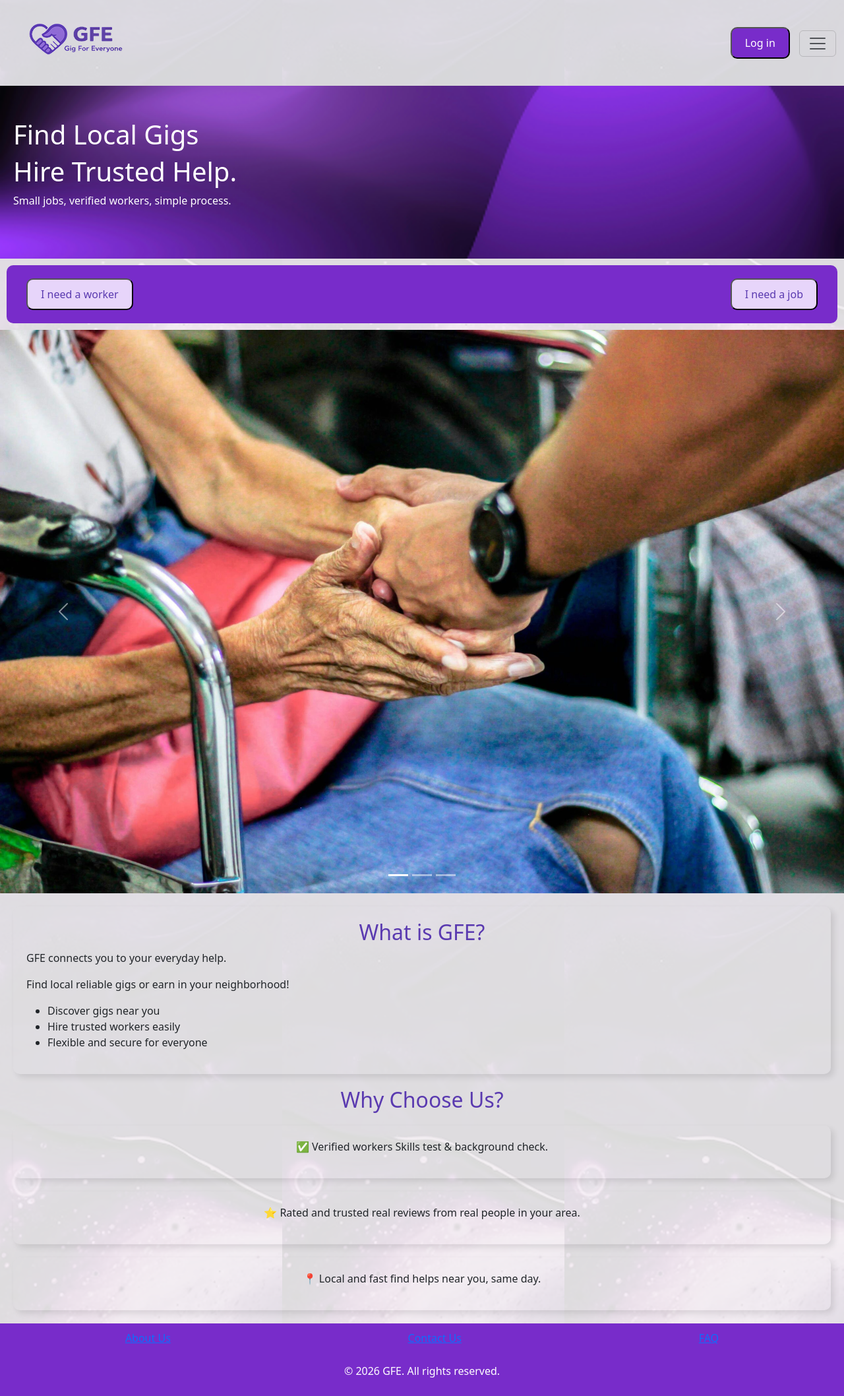
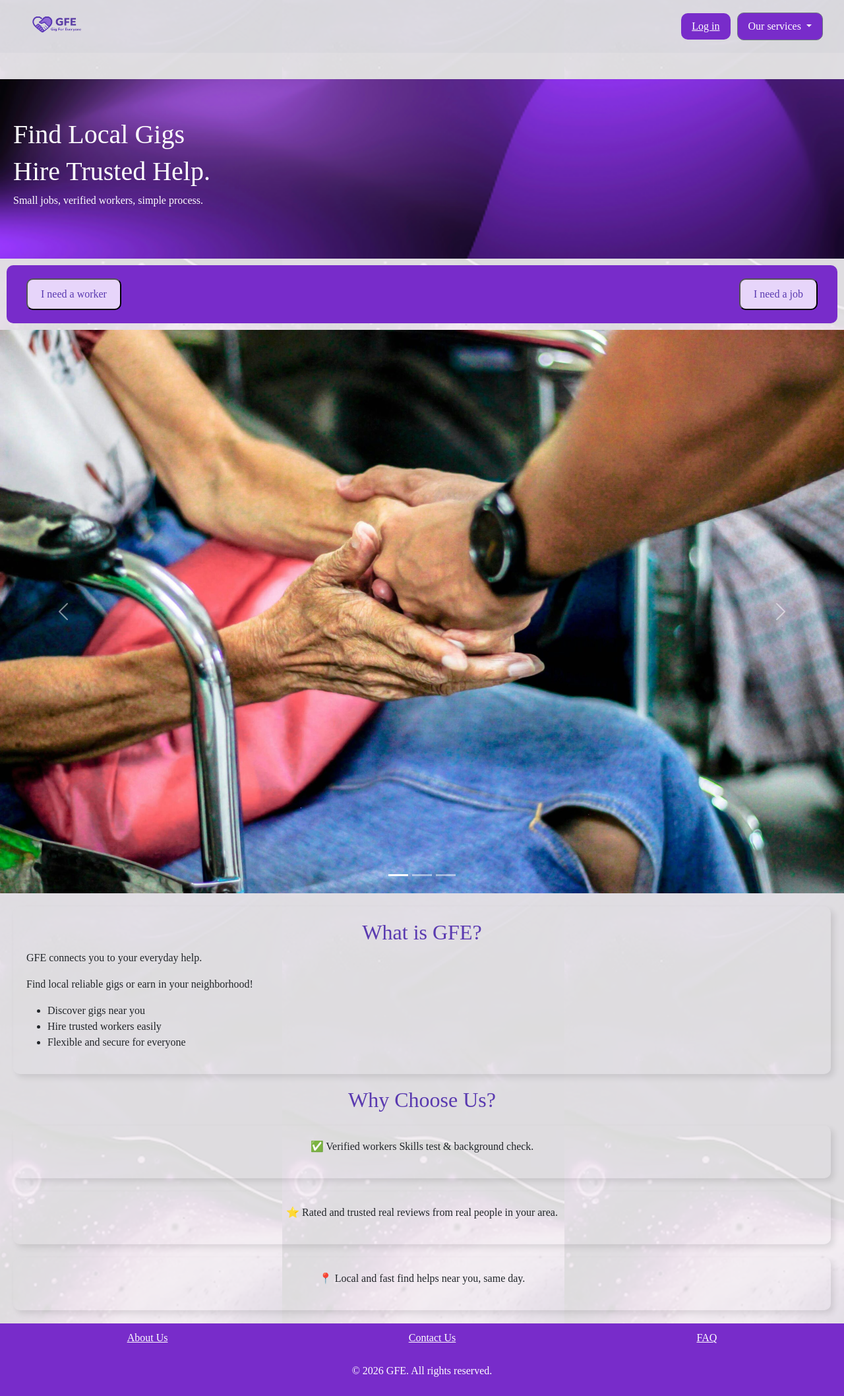
Before and after one commit to trandiem-cmd/GFE-Project, a plain HTML site: page frontend/index.html in a window 1280 px wide. Shown: the whole page at 66% size. Drawn offline with nearby package versions, Linux system fonts and the light colour scheme; a web font is replaced by a local one.

Commit message:
Update homepage UI

```diff
--- a/frontend/css/style.css
+++ b/frontend/css/style.css
@@ -1,38 +1,62 @@
+@import url('https://fonts.googleapis.com/css2?family=ADLaM+Display&display=swap');
+@import url('https://fonts.googleapis.com/css2?family=ADLaM+Display&family=Adamina&display=swap');
 body {
     padding-top: 120px;
     background-image: url('image 14.png');
+    font-family: "ADLaM Display";
+}
 
+p{
+    font-family: "Adamina";
+}
+li{
+    font-family: "Adamina";
 }
 
 .navbar{
-        background-image: url('image 14.png')!important;
-
+    background-image: url('image 14.png')!important;
+    align-items: center;
+    padding: 10px 20px;
 }
-.content {
-    margin: 0;
-    padding: 0;
+.navbar .container-fluid {
+    display: flex;
+    align-items: center;
 }
 
+.logo {
+    height: 60px;
+    width: auto;
+}
+
+.login-btn{
+    background-color: #782CCA; /* Purple color */
+    color: white;
+    padding: 8px 16px;
+    margin: 0;
+    cursor: pointer;
+    font-size: 16px;
+    border-radius: 10px;
+}
+.login-dropdown{
+    display: flex;
+    align-items: center;
+    gap: 10px;
+    position: relative;
+}
+
+.login-btn:hover {
+    background-color: #7B53AC; /* Darker purple on hover */
+    color: white;
+}
 .content-poster{
      background-image: url('purple Rectangle.png');
     background-size: cover;      /* makes image fill the section */
     background-position: center; /* keeps image centered */
     background-repeat: no-repeat;
-
+    margin: 0;
     color: white;
     width: 100%;
     padding: 60px 20px;
-}
-
-.login-btn{
-    background-color: #782CCA; /* Purple color */
-    color: white;
-    border-color: 4px solid #E6E2EB;
-    padding: 10px 20px;
-    margin: 10px;
-    cursor: pointer;
-    font-size: 16px;
-    border-radius: 10px;
 }
 
 .option-btn{
@@ -124,3 +148,6 @@ body {
     margin-top: 10px;
     color: white;
 }
+.link{
+    color: white;
+}
--- a/frontend/index.html
+++ b/frontend/index.html
@@ -11,31 +11,18 @@
   <nav class="navbar bg-body-tertiary fixed-top">
   <div class="container-fluid">
     <img src="GFE logo.png" alt="GFE logo" class="logo">
-    <div class="login-toggler">
-    <button class="login-btn">Log in</button>
-    <button class="navbar-toggler" type="button" data-bs-toggle="offcanvas" data-bs-target="#offcanvasNavbar" aria-controls="offcanvasNavbar" aria-label="Toggle navigation">
-      <span class="navbar-toggler-icon"></span>
-    </button>
+    <div class="login-dropdown ms-auto">
+    <a class="login-btn" href="#">Log in</a>
+  <button class="btn btn-secondary dropdown-toggle login-btn" type="button" data-bs-toggle="dropdown">
+    Our services
+  </button>
+  <ul class="dropdown-menu dropdown-menu-end">
+    <li><a class="dropdown-item" href="#">Child Care</a></li>
+    <li><a class="dropdown-item" href="#">Elderly Care</a></li>
+    <li><a class="dropdown-item" href="#">Pet Care</a></li>
+  </ul>
     </div>
-    <div class="offcanvas offcanvas-end" tabindex="-1" id="offcanvasNavbar" aria-labelledby="offcanvasNavbarLabel">
-      <div class="offcanvas-header">
-        <h5 class="offcanvas-title" id="offcanvasNavbarLabel">Our Services</h5>
-        <button type="button" class="btn-close" data-bs-dismiss="offcanvas" aria-label="Close"></button>
-      </div>
-      <div class="offcanvas-body">
-        <ul class="navbar-nav justify-content-end">
-          <li class="nav-item">
-            <a class="childcare" href="#">Childcare</a>
-          </li>
-          <li class="nav-item">
-            <a class="Elderlycare" href="#">Elderly Care</a>
-          </li>
-            <li class="nav-item">
-                <a class="Cleaning" href="#">Cleaning</a>
-            </li>
-      </div>
     </div>
-  </div>
 </nav>
 <div class="content">
     <div class="content-poster">
@@ -97,9 +84,9 @@
     </div>
 <div class="footer">
     <div class="footer-links">
-        <p><a href="#">About Us</a></p>
-        <p><a href="#">Contact Us</a></p>
-        <p><a href="#">FAQ</a></p>
+        <p><a class="link" href="#">About Us</a></p>
+        <p><a class="link" href="#">Contact Us</a></p>
+        <p><a class="link" href="#">FAQ</a></p>
     </div>
     <div class="footer-copyright">
         <p>© 2026 GFE. All rights reserved.</p>
```
